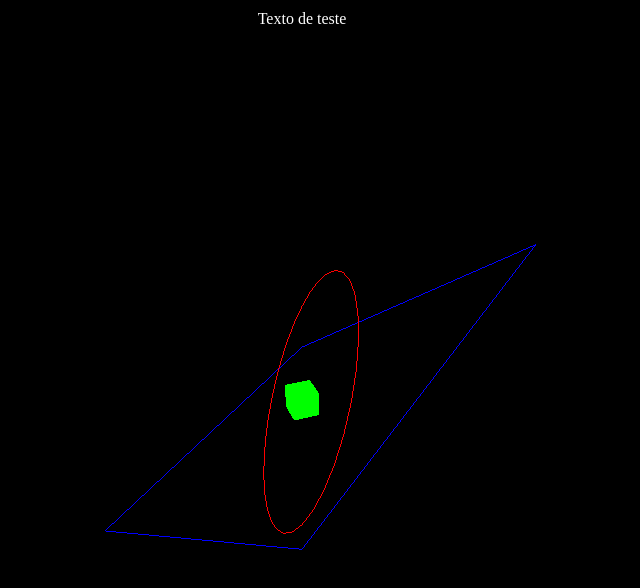
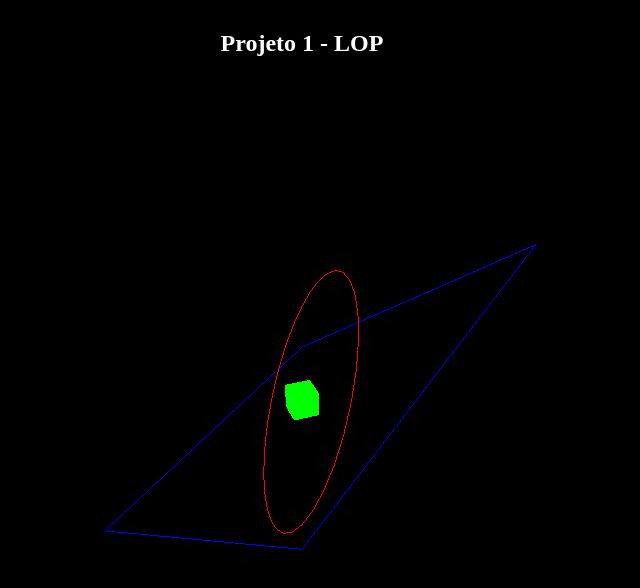
Before and after one commit to gidantas0105/projeto1_lop, a website built with Vite: page index.html in a window 1280 px wide. Shown: the whole page, without its empty margins (338-978 px from the left). Built offline with nearby package versions, Linux system fonts and the light colour scheme.

Commit message:
feat: changes page name

```diff
--- a/index.html
+++ b/index.html
@@ -2,7 +2,7 @@
 <html lang="en">
   <head>
     <meta charset="utf-8">
-    <title>My first three.js app</title>
+    <title>Projeto 1 - LOP</title>
     <style>
       body { margin: 0;
             #info {
@@ -18,7 +18,7 @@
     </style>
   </head>
   <body>
-    <div id="info">Texto de teste</div>
+    <h2 id="info">Projeto 1 - LOP</h2>
     <script type="module" src="/main.js"></script>
   </body>
 </html>
```
